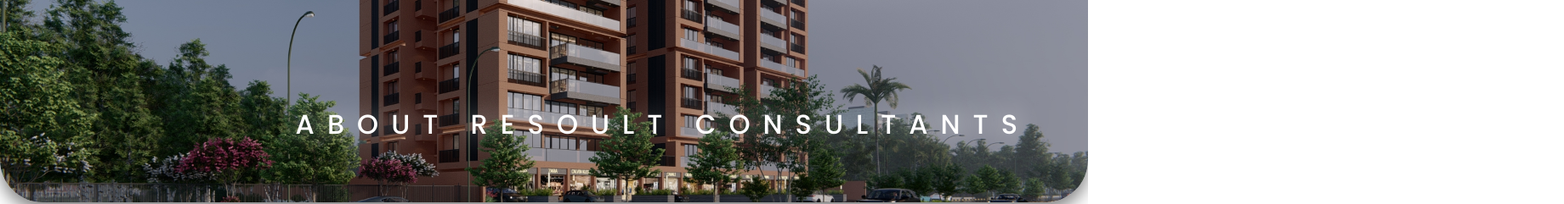
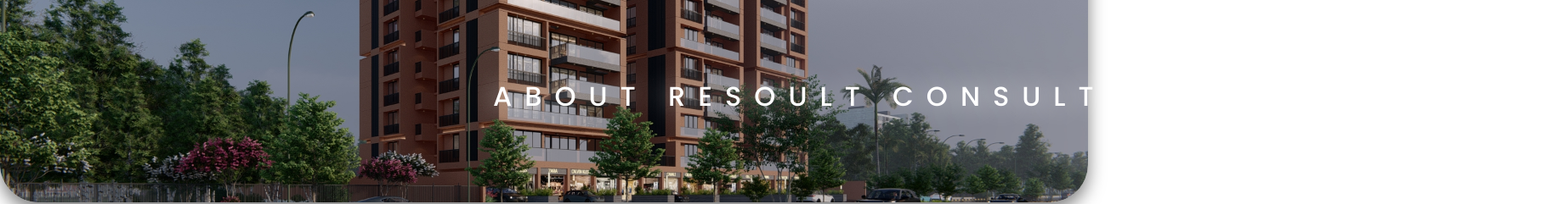
Before and after one commit to shyamaljoshi1/G1_SGP, a React (Create React App) app: page /about in a window 1280 px wide. Shown: the part 401-642 px from the top of the page at 85% size, 1840 px wide, since content can reach past the window. Built offline with nearby package versions, Linux system fonts and the light colour scheme.

Commit message:
about us

```diff
--- a/src/App.js
+++ b/src/App.js
@@ -1,12 +1,13 @@
-import React, {useState} from "react";
+import React, { useState } from "react";
 import Dropdown from "./components/Dropdown";
 import { Navbar } from "./components";
 import Hero from "./components/Hero";
 import { SliderData } from "./data/SliderData";
+import { AboutData } from "./data/AboutData";
 import GlobalStyle from "./globalStyle";
 import InfoSection from "./components/InfoSection";
 import { InfoData } from "./data/InfoData";
-import {InfoDataTwo} from "./data/InfoData";
+import { InfoDataTwo } from "./data/InfoData";
 import {
   BrowserRouter as Router,
   Switch,
@@ -17,32 +18,32 @@
 function App() {
   const [isOpen, setIsOpen] = useState(false);
 
-  const toggle= () => {
+  const toggle = () => {
     setIsOpen(!isOpen);
   };
 
 
   return (
     <>
-    <Router>
-      <GlobalStyle/>
-      <Navbar toggle={toggle}  />
-      <Dropdown isOpen={isOpen} toggle={toggle}/>
-      <Switch>
+      <Router>
+        <GlobalStyle />
+        <Navbar toggle={toggle} />
+        <Dropdown isOpen={isOpen} toggle={toggle} />
+        <Switch>
           <Route path="/about">
-            <AboutUs />
+            <AboutUs about={AboutData} />
           </Route>
           <Route path="/users">
             {/* <Users /> */}
           </Route>
           <Route path="/">
-            <Hero slides={SliderData}/>
-            <InfoSection {...InfoData}/>
-            <InfoSection {...InfoDataTwo}/>
-            <InfoSection {...InfoData}/>
+            <Hero slides={SliderData} />
+            <InfoSection {...InfoData} />
+            <InfoSection {...InfoDataTwo} />
+            <InfoSection {...InfoData} />
           </Route>
         </Switch>
-    </Router>
+      </Router>
     </>
   );
 }
--- a/src/components/aboutus.js
+++ b/src/components/aboutus.js
@@ -2,20 +2,68 @@
 import styled from "styled-components";
 import imaggg from "../images/Image-5.jpg";
 
+const HeroPage = styled.div`
+  position: absolute;
+  // overflow: hidden;
+`;
+
+// const HeroImage = styled.img`
+//   position: relative;
+//   top: 0;
+//   left: 0;
+//   width: 142%;
+//   height: 080vh;
+//   object-fit: cover;
+//   border-bottom-left-radius: 45px;
+//   border-bottom-right-radius: 45px;
+//   box-shadow: 0px 9px 20px rgba(0, 0, 0, 0.5);
+//     @media screen and (max-width: 768px) {
+//     border-bottom-left-radius: 30px;
+//     border-bottom-right-radius: 30px;
+//   }
+//     @media screen and (max-width: 460px) {
+//     border-bottom-left-radius: 25px;
+//     border-bottom-right-radius: 25px;
+//   }
+//   `;
+
+// const HeroAbout = styled.div`
+//   position: relative;
+//   z-index: 10;
+//   display: flex;
+//   flex-direction: column;
+//   max-width: 1600px;
+//   width: calc(100%-100px);
+//   color: #fff;
+//   padding: 20px;
+//   overflow: hidden;
+//   bottom: 12rem;
+//   left: 38rem;
+//   letter-spacing: 15px;
+//   text-shadow: 0px 0px 30px #fff;
+// `;
 const HeroImage = styled.img`
-  position: absolute;
+  position: relative;
   top: 0;
   left: 0;
   width: 100vw;
   height: 80vh;
   object-fit: cover;
-  border-bottom-left-radius: 50px;
-  border-bottom-right-radius: 50px;
+  border-bottom-left-radius: 45px;
+  border-bottom-right-radius: 45px;
   box-shadow: 0px 9px 20px rgba(0, 0, 0, 0.5);
-  `;
+  @media screen and (max-width: 768px){
+    border-bottom-left-radius: 30px;
+    border-bottom-right-radius: 30px;
+    }
+  @media screen and (max-width: 460px){
+    border-bottom-left-radius: 25px;
+    border-bottom-right-radius: 25px;
+    }
+`;
 
 const HeroAbout = styled.div`
-  position: absolute;
+  position: relative;
   z-index: 10;
   display: flex;
   flex-direction: column;
@@ -24,21 +72,54 @@
   color: #fff;
   padding: 20px;
   overflow: hidden;
-  bottom: 13rem;
-  right: 3rem;
+  bottom: 11rem;
+  right: -35rem;
   letter-spacing: 15px;
   text-shadow: 0px 0px 30px #fff;
-`
-const AboutUs = () => {
+  @media screen and (max-width: 768px){
+    bottom:10rem;
+    right: 2rem;
+    }
+`;
+const HeroData = styled.div`
+  width: fit-content;
+  height: fit-content;
+  top: 100%;
+  display: flex;
+  justify-content: center;
+  align-items: center;
+  overflow: hidden;
+  flex-direction: column;
+  // background: #fff;
+  position: absolute;
+`;
+
+// const HeroContent = styled.div`
+//   // position: relative;
+//   // top: 50%;
+
+// `;
+
+const AboutUs = ({ about }) => {
   return (
-    <>
+    <HeroPage>
       <HeroImage src={imaggg} />
       <HeroAbout>
         <h1>ABOUT RESOULT CONSULTANTS</h1>
       </HeroAbout>
 
-    </>
-
+      {/* <HeroData>
+        {about.map((data) => {
+          return (
+            <HeroContent>
+              <h1>{data.title}</h1>
+              <p>{data.desp}</p>
+            </HeroContent>
+          );
+        })
+        }
+      </HeroData> */}
+    </HeroPage>
   )
 }
 
--- /dev/null
+++ b/src/data/AboutData.js
@@ -0,0 +1,17 @@
+export const AboutData = [
+    {
+        title: 'About Us ',
+        desp: 'Description',
+        icon: 'fa fa-',
+    },
+    {
+        title: 'About Us',
+        desp: 'Description',
+        icon: 'fa fa-',
+    },
+    {
+        title: 'About Us',
+        desp: 'Description',
+        icon: 'fa fa-',
+    }
+];
```
